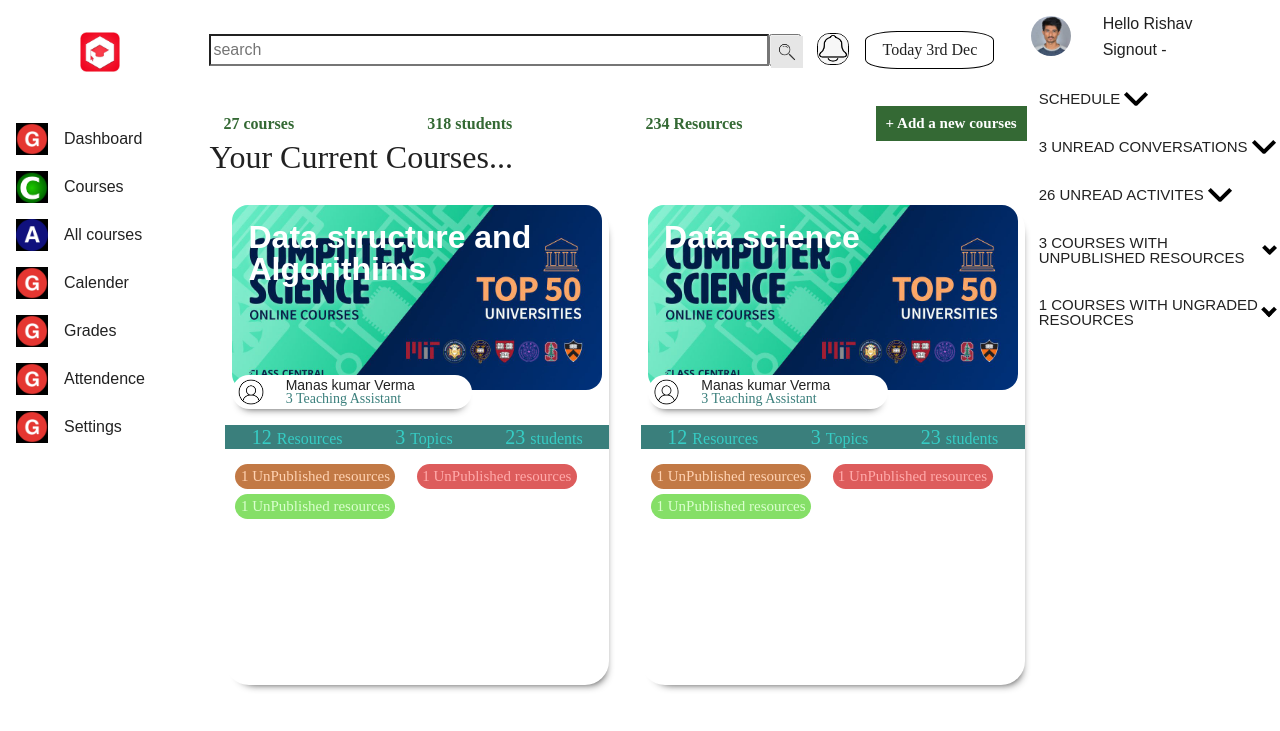
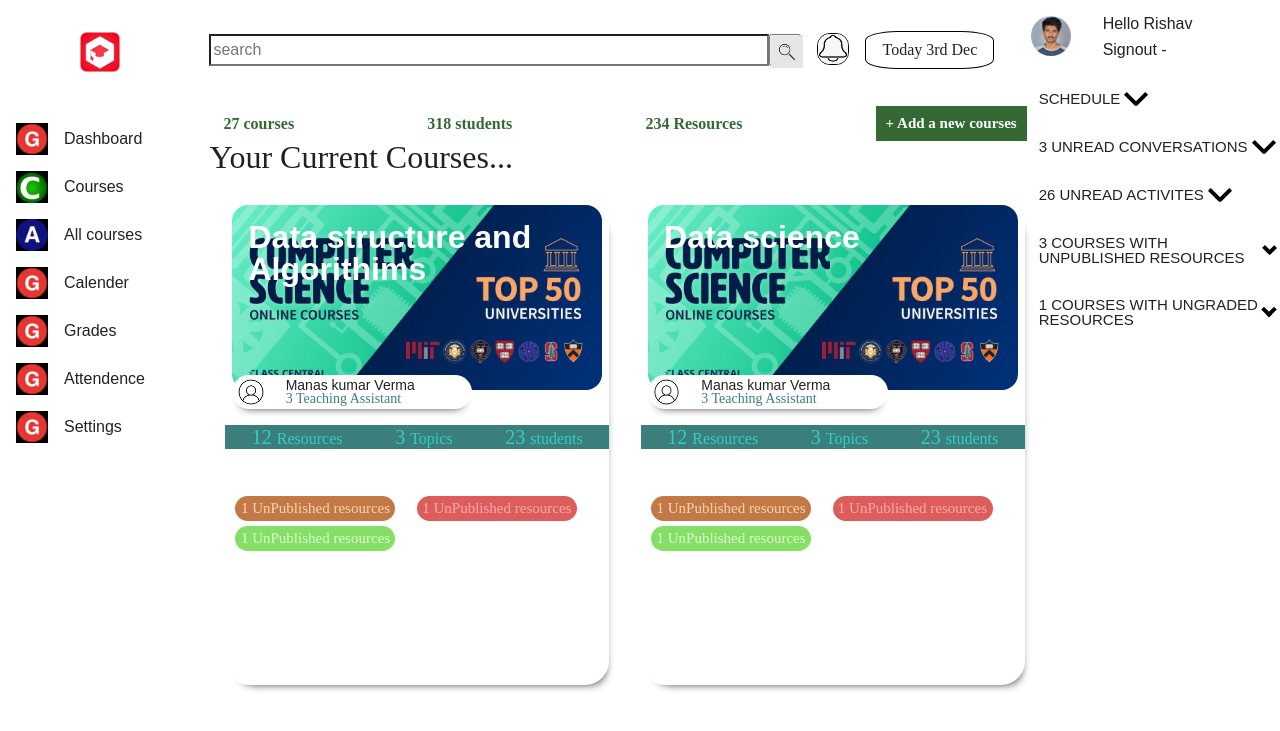
Before and after one commit to tarun846/AlgoAcademyDashboard, a React (Create React App) app: page / in a window 1280 px wide. Shown: the top 731 px of the page. Built offline with nearby package versions, Linux system fonts and the light colour scheme.

Commit message:
second commited

```diff
--- a/src/stlyle/_Coursebox.scss
+++ b/src/stlyle/_Coursebox.scss
@@ -103,7 +103,7 @@
             .activites{
                  display: grid;
                  grid-template-columns: 1fr 1fr ;
-
+              margin-top: 2rem;
                  grid-template-rows: auto;
 
                  padding: 10px;
--- a/src/stlyle/style.css
+++ b/src/stlyle/style.css
@@ -432,6 +432,7 @@ img {
   display: grid;
   -ms-grid-columns: 1fr 1fr;
       grid-template-columns: 1fr 1fr;
+  margin-top: 2rem;
   -ms-grid-rows: auto;
       grid-template-rows: auto;
   padding: 10px;
```
Also changed, not shown: 1 other file (tests, documents, lock files or other folders).
